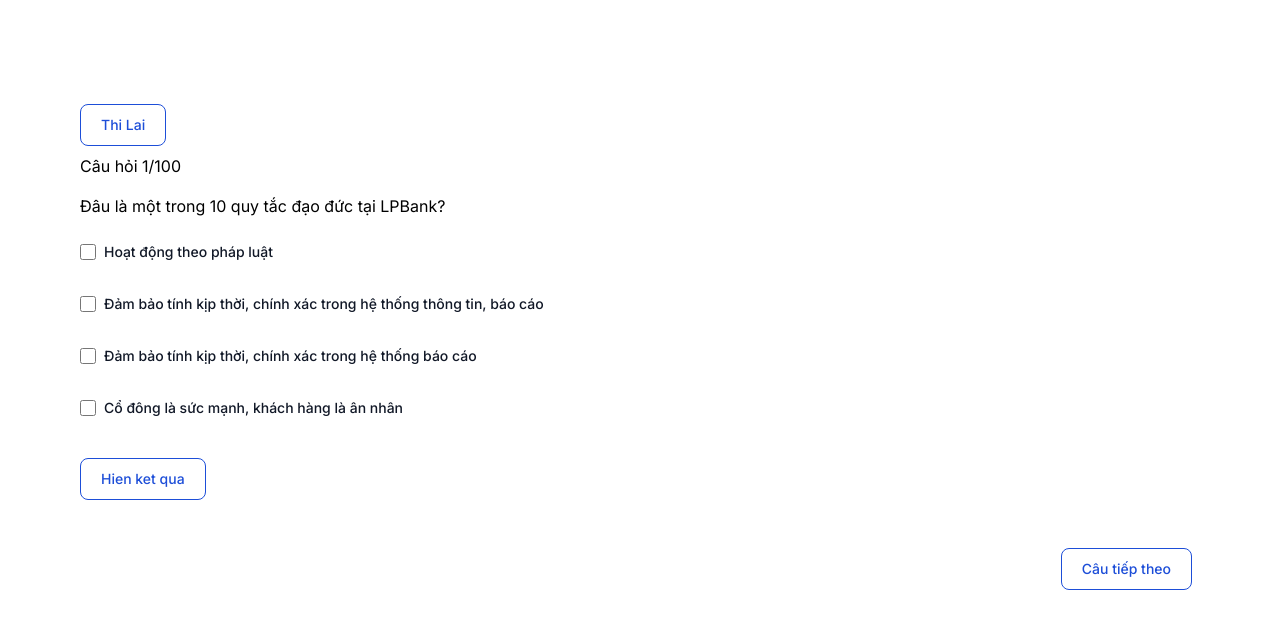
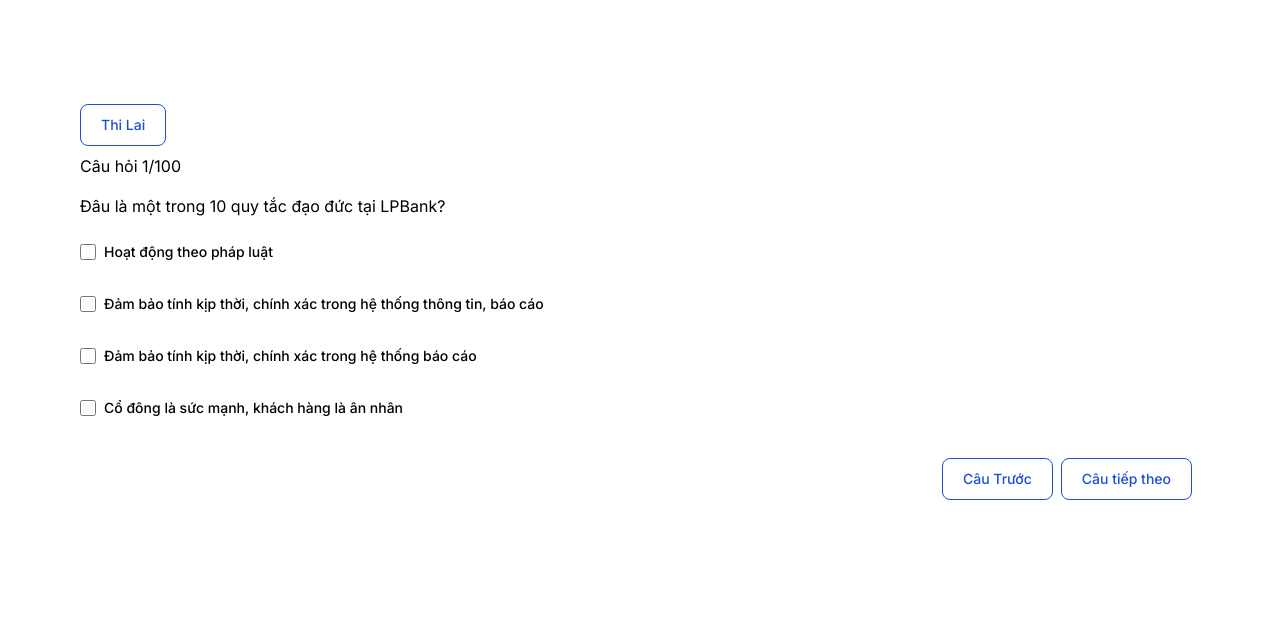
Before and after one commit to ntlongctt/onthi, a Next.js app: page /practice in a window 1280 px wide. Shown: the top 628 px of the page. Built offline with nearby package versions, Linux system fonts and the light colour scheme.

Commit message:
Add useCallback hook and update question component

```diff
--- a/app/practice/page.tsx
+++ b/app/practice/page.tsx
@@ -1,6 +1,7 @@
 "use client";
-import { useEffect, useReducer, useState } from "react";
+import { useCallback, useEffect, useReducer, useState } from "react";
 import data from "./data.json";
+import { on } from "events";
 
 type Question = {
   STT: string;
@@ -13,6 +14,7 @@
   "Tham chiếu": string;
   "Mảng nghiệp vụ": string;
   answer: boolean[];
+  _submitted: boolean;
 };
 
 const Practice = () => {
@@ -21,7 +23,8 @@
 
   const [currentQuestIdx, setQuestionIdx] = useState(0);
 
-  const result = questions.reduce((acc, q, idx) => {
+  const getResults = useCallback(() => {
+    return questions.reduce((acc, q, idx) => {
       const theCorrectAnswerArray = q["ĐÁP ÁN ĐÚNG"]
         .toString()
         .replaceAll(" ", "")
@@ -38,8 +41,7 @@
       }
       return acc;
     }, 0);
-
-  console.log("result", result);
+  }, [questions]);
 
   useEffect(() => {
     const _q = loadQuestion();
@@ -72,29 +74,15 @@
                 });
                 setQuestions(newQuestions);
               }}
+              onNext={() => setQuestionIdx(currentQuestIdx + 1)}
+              onPrev={() => setQuestionIdx(currentQuestIdx - 1)}
               question={questions[currentQuestIdx]}
             />
-            <div className="flex justify-end">
-              {currentQuestIdx > 0 && (
-                <button
-                  className={`${secondaryBtnClassName}`}
-                  onClick={() => setQuestionIdx(currentQuestIdx - 1)}
-                >
-                  Câu Trước
-                </button>
-              )}
-              <button
-                className={`${secondaryBtnClassName}`}
-                onClick={() => setQuestionIdx(currentQuestIdx + 1)}
-              >
-                Câu tiếp theo
-              </button>
-            </div>
           </div>
         ) : (
           <div>
             <p>Finish</p>
-            <p>Kết quả: {`${result}/${questions.length}`}</p>
+            <p>Kết quả: {`${getResults()}/${questions.length}`}</p>
           </div>
         )}
       </div>
@@ -108,11 +96,16 @@
 const Question = ({
   question,
   onChange,
+  onNext,
+  onPrev,
 }: {
   question: Question;
   onChange: (_q: Question) => void;
+  onNext: () => void;
+  onPrev: () => void;
 }) => {
   const [showAnswer, setShowAnswer] = useState(false);
+
 
   const handleAnswerChange = (
     e: React.ChangeEvent<HTMLInputElement>,
@@ -124,9 +117,17 @@
     });
   };
 
+  const checkAnswer = () => {
+    onChange({ ...question, _submitted: true });
+  };
+
+  const goNextQuestion = () => {
+    onNext();
+  };
+
   useEffect(() => {
     setShowAnswer(false);
-  }, [question.STT])
+  }, [question.STT]);
 
   return (
     <div>
@@ -145,11 +146,12 @@
                 type="checkbox"
                 id={`option${idx}`}
                 name={`option${idx}`}
-                className="w-4 h-4 text-blue-600 bg-gray-100 border-gray-300 rounded focus:ring-blue-500 dark:focus:ring-blue-600 dark:ring-offset-gray-800 focus:ring-2 dark:bg-gray-700 dark:border-gray-600"
+                className="h-4 min-w-4 text-blue-600 bg-gray-100 border-gray-300 rounded focus:ring-blue-500 dark:focus:ring-blue-600 dark:ring-offset-gray-800 focus:ring-2 dark:bg-gray-700 dark:border-gray-600"
                 checked={question.answer[idx]}
+                disabled={question._submitted}
               />
               <label
-                className="ms-2 text-sm font-medium text-gray-900 dark:text-gray-300"
+                className={`ms-2 text-sm font-medium ${getQuestionLabelColor(question._submitted, question["ĐÁP ÁN ĐÚNG"], idx)}`}
                 htmlFor={`option${idx}`}
               >
                 {i}
@@ -158,15 +160,50 @@
           );
         })}
       </div>
-      <div>
-        <button onClick={() => setShowAnswer(s => !s)} className={secondaryBtnClassName}>
+      {/* <div>
+        <button
+          onClick={() => setShowAnswer((s) => !s)}
+          className={secondaryBtnClassName}
+        >
           Hien ket qua
         </button>
         {showAnswer && <span>{question["ĐÁP ÁN ĐÚNG"]}</span>}
+      </div> */}
+      <div>
+        <div className="flex justify-end">
+          <button className={`${secondaryBtnClassName}`} onClick={onPrev}>
+            Câu Trước
+          </button>
+          {question._submitted ? (
+            <button
+              className={`${secondaryBtnClassName}`}
+              onClick={goNextQuestion}
+            >
+              Câu tiếp theo
+            </button>
+          ) : (
+            <button
+              className={`${secondaryBtnClassName}`}
+              onClick={checkAnswer}
+            >
+              Câu tiếp theo
+            </button>
+          )}
+        </div>
       </div>
     </div>
   );
 };
+
+const getQuestionLabelColor = (submitted: boolean, answer: string | number, optionIdx: number ) => {
+  if (!submitted) {
+    return "text-black";
+  }
+
+  if (answer.toString().includes((optionIdx + 1).toString())) {
+    return "text-green-600";
+  }
+}
 
 const fillAnswer = (checked: boolean, idx: number, question: Question) => {
   return question.answer.map((i, _idx) => {
@@ -184,7 +221,11 @@
   // Get sub-array of first 100 elements after shuffled
   let selected = shuffled.slice(0, 100);
 
-  return selected.map((i) => ({ ...i, answer: [false, false, false, false] }));
+  return selected.map((i) => ({
+    ...i,
+    answer: [false, false, false, false],
+    _submitted: false,
+  }));
 };
 
 export default Practice;
```
Lines whose indentation alone changed are shown as unchanged.
